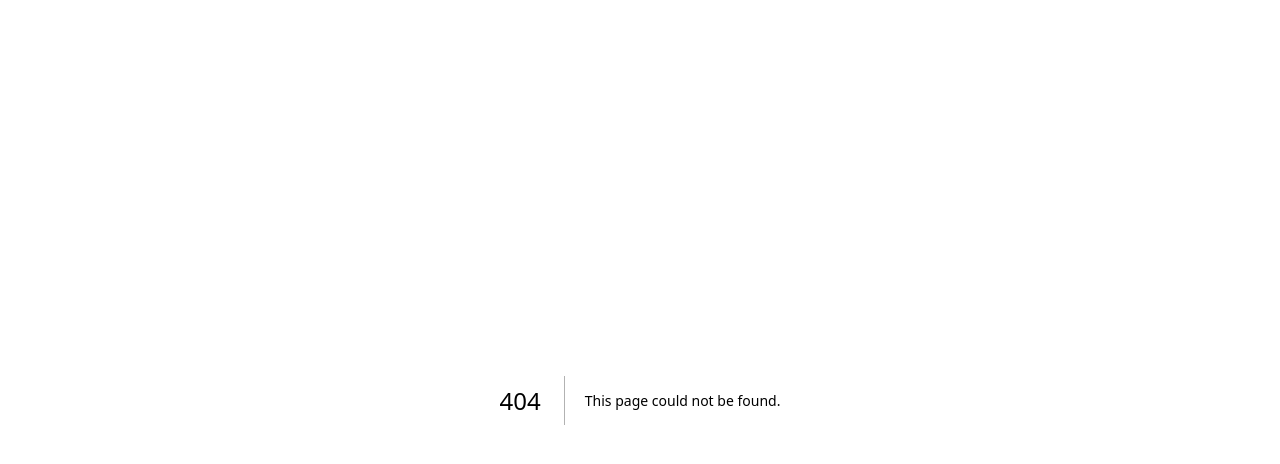
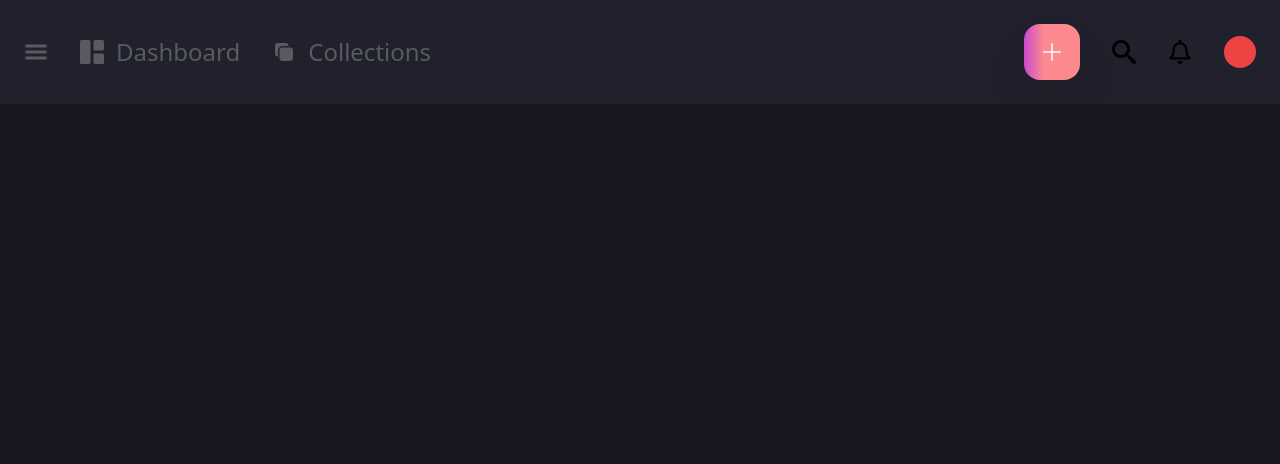
Before and after one commit to PoseyXyz/tsks, a Next.js app: page /collections in a window 1280 px wide. Before the commit this address had no page. Shown: the top 464 px of the page. Built offline with nearby package versions, Linux system fonts and the light colour scheme.

Commit message:
Added dashboard navigation

```diff
--- /dev/null
+++ b/components/dashNav.tsx
@@ -0,0 +1,46 @@
+import React from "react";
+import { BsFillGrid1X2Fill } from 'react-icons/bs'
+import { GiHamburgerMenu } from 'react-icons/gi'
+import { HiSquare2Stack } from 'react-icons/hi2'
+import { BsPlusLg } from 'react-icons/bs'
+import {ImSearch} from 'react-icons/im'
+import {FaRegBell} from 'react-icons/fa'
+
+function DashNav() {
+    return (
+        <nav className="flex gap-8 text-2xl items-center p-6 bg-[#20212C]">
+            <button className="text-[#585A60] hover:text-white duration-500">
+                <GiHamburgerMenu />
+            </button>
+            <div className="flex justify-between  flex-auto items-center">
+                <div className="flex gap-8">
+                    <button className="flex gap-3 items-center text-[#585A60] hover:text-white duration-500">
+                        <i><BsFillGrid1X2Fill /></i>
+                        Dashboard
+                    </button>
+                    <button className="flex gap-3 items-center text-[#585A60] hover:text-white duration-500">
+                        <i><HiSquare2Stack /></i>
+                        Collections
+                    </button>
+                </div>
+
+                <div className="flex gap-8 items-center">
+                    <button className="plus-btn p-4 rounded-2xl">
+                        <i><BsPlusLg/></i>
+                    </button>
+                    <button>
+                        <i><ImSearch/></i>
+                    </button>
+                    <button>
+                        <i><FaRegBell/></i>
+                    </button>
+                    <button className="rounded-full w-4 h-4 bg-red-500 p-4">
+
+                    </button>
+                </div>
+            </div>
+        </nav>
+    )
+}
+
+export default DashNav
--- /dev/null
+++ b/pages/collections.tsx
@@ -0,0 +1,15 @@
+import React from "react";
+import {BsFillGrid1X2Fill} from 'react-icons/bs'
+import DashNav from "../components/dashNav";
+
+function Collections(){
+    return (
+        <main>
+            <section>
+                <DashNav/>
+            </section>
+        </main>
+    )
+}
+
+export default Collections
--- a/styles/globals.css
+++ b/styles/globals.css
@@ -96,13 +96,19 @@ a {
   @apply border-2 border-[#9B9AA1] text-white hover:border-white duration-500 text-2xl flex justify-center gap-8 items-center rounded-2xl px-8 py-4;
 }
 
-.cta {
+.cta, .plus-btn {
   background: rgb(202,73,207);
   background: linear-gradient(90deg, rgba(202,73,207,1) 0%, rgba(251,137,142,1) 35%, rgba(251,137,142,1) 100%);
   color: #fff;
-  @apply shadow-2xl mt-4;
+  @apply shadow-2xl ;
   border: none;
 }
+
+.cta{
+  @apply mt-4
+}
+
+
 
 .form-input {
   @apply border-2 border-[#9B9AA1] text-[#9B9AA1] text-2xl bg-transparent rounded-2xl px-8 py-3;
--- a/tailwind.config.js
+++ b/tailwind.config.js
@@ -6,6 +6,7 @@ module.exports = {
   ],
   theme: {
     extend: {
+
       container:{
         center:true
       }
```
